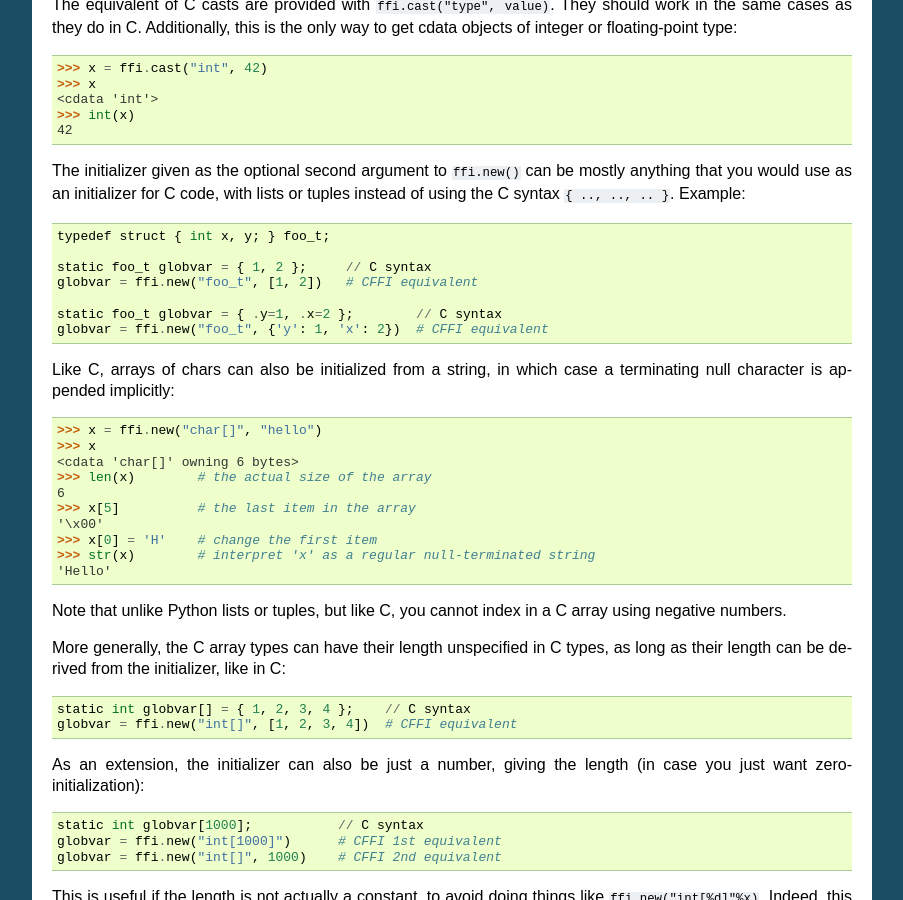
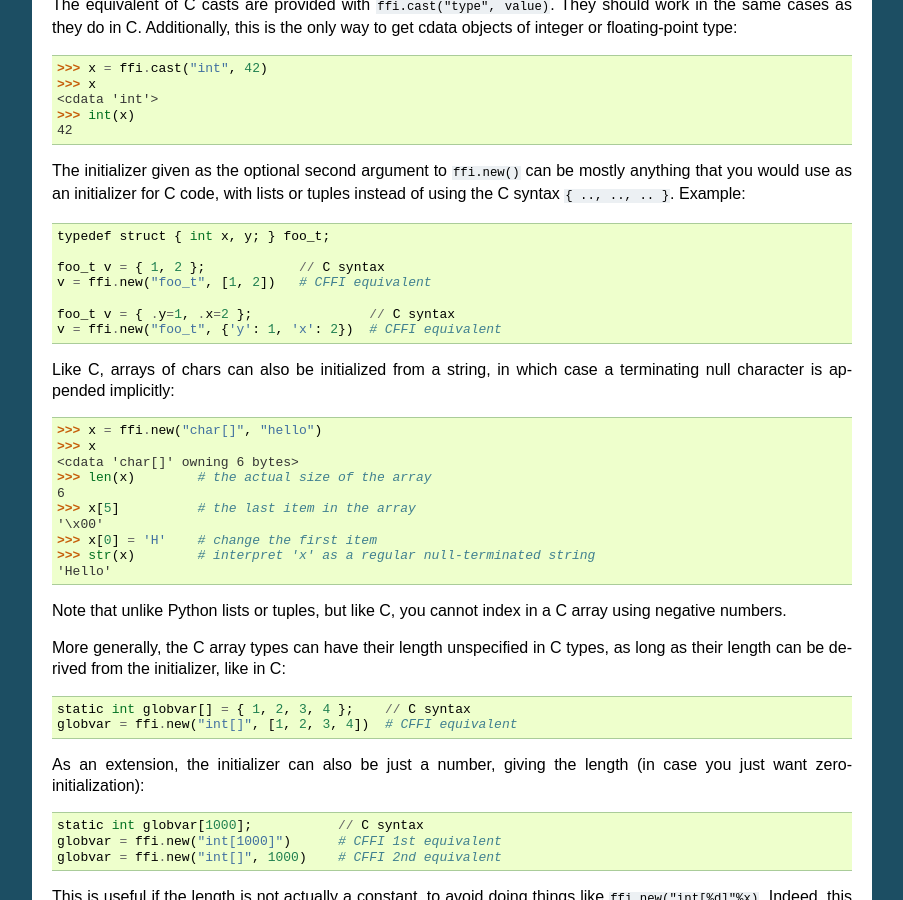
Before and after one commit to tharvik/cffi, a Sphinx documentation site: the page built from doc/source/index.rst, in a window 1280 px wide and 900 px high, scrolled down 5309 px. Shown: the whole window, without its empty margins (198-1101 px from the left). Built offline with Sphinx 7.4.7, drawn with Linux system fonts in a browser that asks for light colours.

Commit message:
Remove the "static globvar" here, as they are confusing: it's usually not about global vars.

```diff
--- a/doc/source/index.rst
+++ b/doc/source/index.rst
@@ -396,11 +396,11 @@ Example::
 
     typedef struct { int x, y; } foo_t;
 
-    static foo_t globvar = { 1, 2 };     // C syntax
-    globvar = ffi.new("foo_t", [1, 2])   # CFFI equivalent
+    foo_t v = { 1, 2 };            // C syntax
+    v = ffi.new("foo_t", [1, 2])   # CFFI equivalent
 
-    static foo_t globvar = { .y=1, .x=2 };        // C syntax
-    globvar = ffi.new("foo_t", {'y': 1, 'x': 2})  # CFFI equivalent
+    foo_t v = { .y=1, .x=2 };               // C syntax
+    v = ffi.new("foo_t", {'y': 1, 'x': 2})  # CFFI equivalent
 
 Like C, arrays of chars can also be initialized from a string, in
 which case a terminating null character is appended implicitly::
```
